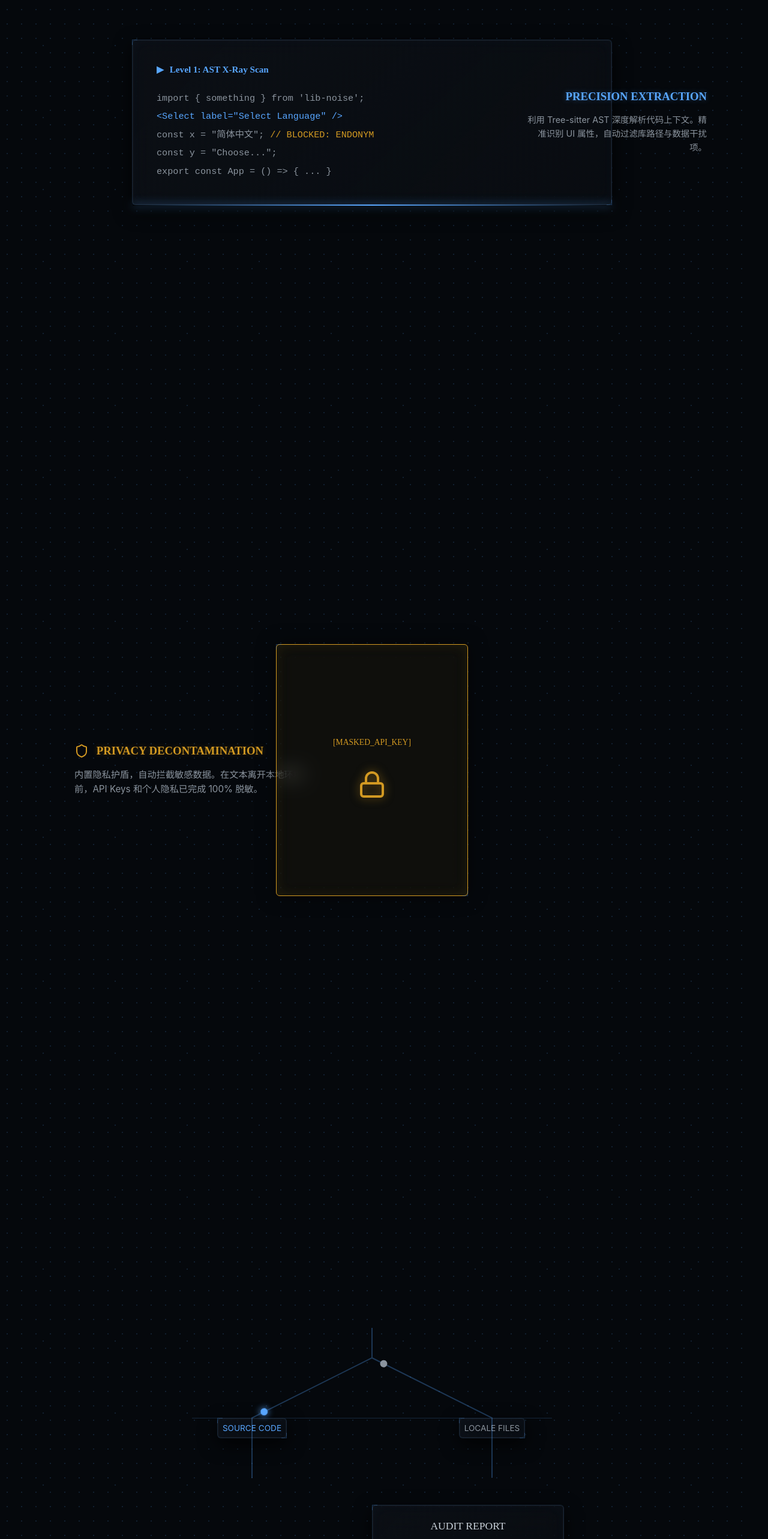
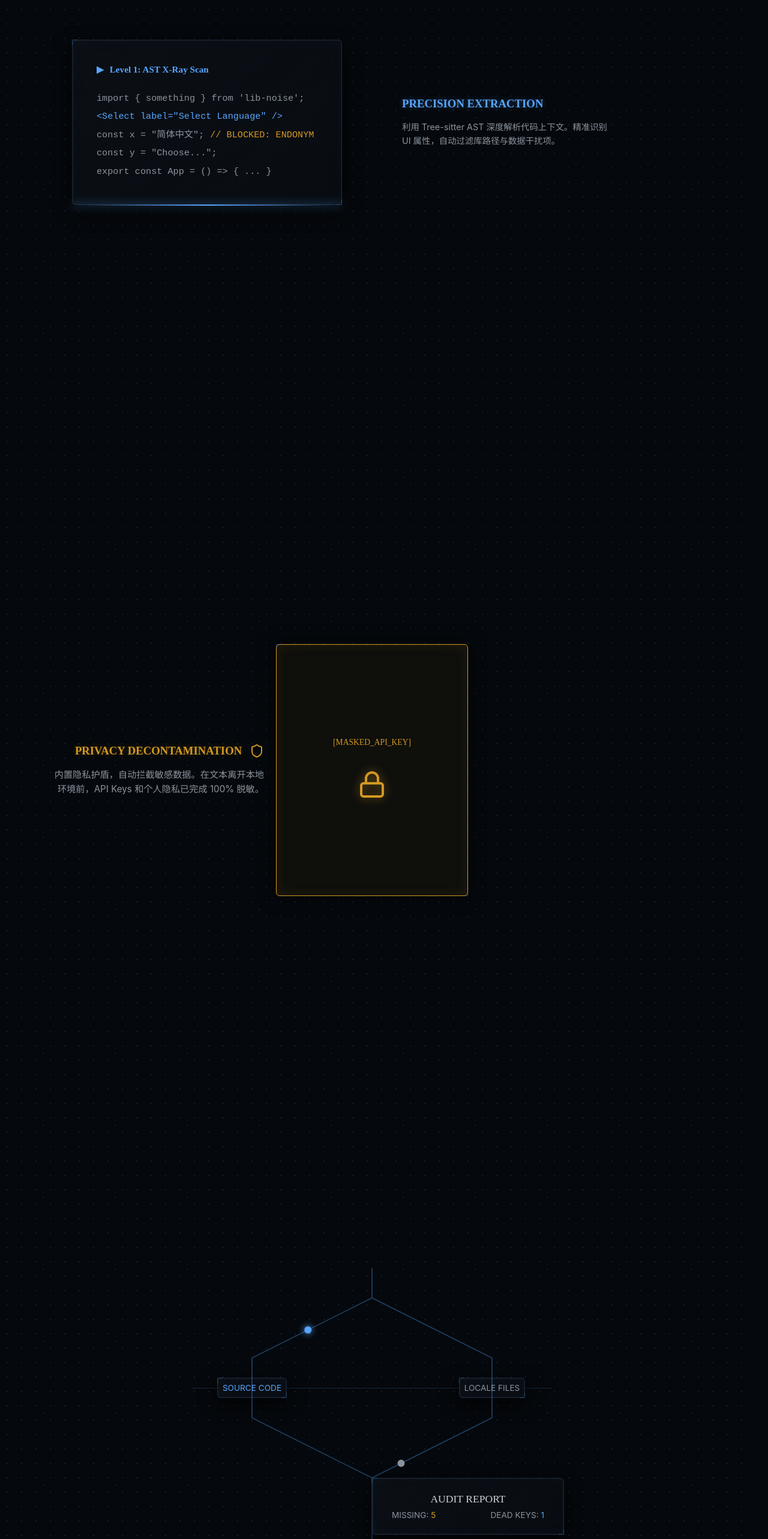
Before and after one commit to Shirolin/i18n-agent-skill, a React (Vite) app: page / in a window 1280 px wide. Shown: the part 1196-3762 px from the top of the page at 60% size. Built offline with nearby package versions, Linux system fonts and the light colour scheme.

Commit message:
style(site): 修复响应式绝对定位冲突并重构 Audit 分叉动效

```diff
--- a/src/components/AuditEngine.tsx
+++ b/src/components/AuditEngine.tsx
@@ -10,59 +10,60 @@ const AuditEngine = ({ scrollProgress }: Props) => {
 
   // 控制 Audit 报告面板的平滑出现 (假设在页面 1/2 到 3/4 处)
   const panelOpacity = useTransform(scrollProgress, [0.6, 0.65], [0, 1]);
-  const panelY = useTransform(scrollProgress, [0.6, 0.65], [20, 0]);
+  const panelScale = useTransform(scrollProgress, [0.6, 0.65], [0.8, 1]);
 
   return (
     <section ref={containerRef} style={{ height: '150vh', display: 'flex', alignItems: 'center', justifyContent: 'center', position: 'relative' }}>
-      <div style={{ position: 'relative', width: '600px', height: '300px', margin: '0 auto' }}>
+      <div style={{ position: 'relative', width: '600px', height: '500px', margin: '0 auto' }}>
 
         {/* 背景辅助线 */}
         <div style={{
-          position: 'absolute', top: '50%', left: 0, width: '100%', height: '1px',
+          position: 'absolute', top: '200px', left: 0, width: '100%', height: '1px',
           background: 'var(--line-color)', zIndex: 0
         }}/>
 
-        {/* 逻辑线分叉对比动效 */}
-        <svg width="100%" height="100%" viewBox="0 0 600 300" style={{ position: 'relative', zIndex: 1 }}>
-          <path d="M300 0 L300 50 L100 150 L100 250 M300 50 L500 150 L500 250" fill="none" stroke="var(--primary)" strokeWidth="2" opacity="0.3" />
+        {/* 逻辑线分叉与汇合动效 */}
+        <svg width="100%" height="100%" viewBox="0 0 600 500" style={{ position: 'relative', zIndex: 1 }}>
+          <path d="M300 0 L300 50 L100 150 L100 250 L300 350 L300 500 M300 50 L500 150 L500 250 L300 350" fill="none" stroke="var(--primary)" strokeWidth="2" opacity="0.3" />
 
           {/* 模拟源源不断的对比粒子 */}
           <motion.circle r="6" fill="var(--primary)"
             animate={{ offsetDistance: ["0%", "100%"] }}
-            transition={{ duration: 2.5, repeat: Infinity, ease: "linear" }}
-            style={{ offsetPath: "path('M300 0 L300 50 L100 150 L100 250')", filter: 'drop-shadow(0 0 6px var(--primary))' }}
+            transition={{ duration: 3, repeat: Infinity, ease: "linear" }}
+            style={{ offsetPath: "path('M300 0 L300 50 L100 150 L100 250 L300 350 L300 500')", filter: 'drop-shadow(0 0 6px var(--primary))' }}
           />
           <motion.circle r="6" fill="var(--text-muted)"
             animate={{ offsetDistance: ["0%", "100%"] }}
-            transition={{ duration: 2.5, repeat: Infinity, ease: "linear", delay: 1.2 }}
-            style={{ offsetPath: "path('M300 0 L300 50 L500 150 L500 250')" }}
+            transition={{ duration: 3, repeat: Infinity, ease: "linear", delay: 1.5 }}
+            style={{ offsetPath: "path('M300 0 L300 50 L500 150 L500 250 L300 350 L300 500')" }}
           />
         </svg>
 
-        <div style={{ position: 'absolute', top: '50%', left: '0', textAlign: 'center', width: '200px' }}>
+        <div style={{ position: 'absolute', top: '200px', left: '0', transform: 'translateY(-50%)', textAlign: 'center', width: '200px' }}>
           <div className="hud-panel" style={{ padding: '0.5rem', display: 'inline-block', fontSize: '0.85rem', color: 'var(--primary)' }}>
             SOURCE CODE
           </div>
         </div>
-        <div style={{ position: 'absolute', top: '50%', right: '0', textAlign: 'center', width: '200px' }}>
+        <div style={{ position: 'absolute', top: '200px', right: '0', transform: 'translateY(-50%)', textAlign: 'center', width: '200px' }}>
           <div className="hud-panel" style={{ padding: '0.5rem', display: 'inline-block', fontSize: '0.85rem', color: 'var(--text-muted)' }}>
             LOCALE FILES
           </div>
         </div>
 
-        {/* 动态报告面板 */}
+        {/* 动态报告面板 - 定位于汇合点 */}
         <motion.div
           className="hud-panel"
           style={{
             position: 'absolute',
-            bottom: '-30%',
+            top: '350px',
             left: '50%',
-            transform: 'translateX(-50%)',
+            transform: 'translate(-50%, -50%)',
             padding: '1.5rem 2rem',
             opacity: panelOpacity,
-            y: panelY,
+            scale: panelScale,
             width: '320px',
-            textAlign: 'center'
+            textAlign: 'center',
+            zIndex: 10
           }}
         >
           <div style={{ fontFamily: 'Technical', fontSize: '1.1rem', color: 'var(--text)', marginBottom: '0.5rem' }}>
--- a/src/components/PrivacyPool.tsx
+++ b/src/components/PrivacyPool.tsx
@@ -20,9 +20,9 @@ const PrivacyPool = ({ scrollProgress }: Props) => {
 
   return (
     <section ref={containerRef} style={{ height: '120vh', display: 'flex', alignItems: 'center', justifyContent: 'center', position: 'relative' }}>
-      <div style={{ textAlign: 'left', maxWidth: '400px', position: 'absolute', left: '10%' }}>
-        <h3 style={{ color: 'var(--accent)', fontFamily: 'Technical', display: 'flex', alignItems: 'center', gap: '0.8rem', textShadow: '0 0 10px rgba(210, 153, 34, 0.3)' }}>
-          <Shield size={24} /> PRIVACY DECONTAMINATION
+      <div style={{ textAlign: 'right', maxWidth: '350px', position: 'absolute', right: 'calc(50% + 180px)' }}>
+        <h3 style={{ color: 'var(--accent)', fontFamily: 'Technical', display: 'flex', alignItems: 'center', justifyContent: 'flex-end', gap: '0.8rem', textShadow: '0 0 10px rgba(210, 153, 34, 0.3)' }}>
+          PRIVACY DECONTAMINATION <Shield size={24} />
         </h3>
         <p style={{ color: 'var(--text-muted)', fontSize: '0.95rem', marginTop: '1rem', lineHeight: '1.6' }}>
           内置隐私护盾，自动拦截敏感数据。在文本离开本地环境前，API Keys 和个人隐私已完成 100% 脱敏。
--- a/src/components/ScannerStation.tsx
+++ b/src/components/ScannerStation.tsx
@@ -26,8 +26,9 @@ const ScannerStation = ({ scrollProgress }: Props) => {
       }}
     >
       <div className="hud-panel" style={{
-        width: '100%',
-        maxWidth: '800px',
+        position: 'absolute',
+        right: 'calc(50% + 50px)',
+        width: '450px',
         padding: '2.5rem',
       }}>
         {/* 激光扫描线 - 现在平滑移动 */}
@@ -69,11 +70,11 @@ const ScannerStation = ({ scrollProgress }: Props) => {
 
       <div style={{
         position: 'absolute',
-        right: '5%',
+        left: 'calc(50% + 50px)',
         top: '50%',
         transform: 'translateY(-50%)',
-        textAlign: 'right',
-        maxWidth: '300px'
+        textAlign: 'left',
+        maxWidth: '350px'
       }}>
         <h3 style={{ color: 'var(--primary)', fontFamily: 'Technical', textShadow: '0 0 10px var(--primary-glow)' }}>PRECISION EXTRACTION</h3>
         <p style={{ fontSize: '0.9rem', color: 'var(--text-muted)', marginTop: '1rem', lineHeight: '1.6' }}>
```
